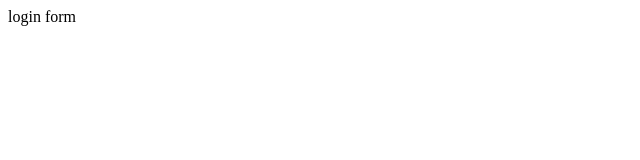
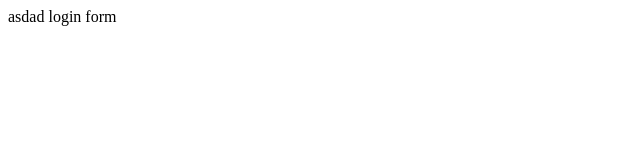
Before and after one commit to tijira-1999/learn, a plain HTML site: page index.html in a window 1280 px wide. Shown: the full height of the page, 0-640 px from the left. Drawn offline with Linux system fonts and the light colour scheme.

Commit message:
creating merging conflicts

```diff
--- a/index.html
+++ b/index.html
@@ -4,5 +4,6 @@
 	<title>MY page</title>
 </head>
 <body>
+	asdad
 login form
 </html>
```
